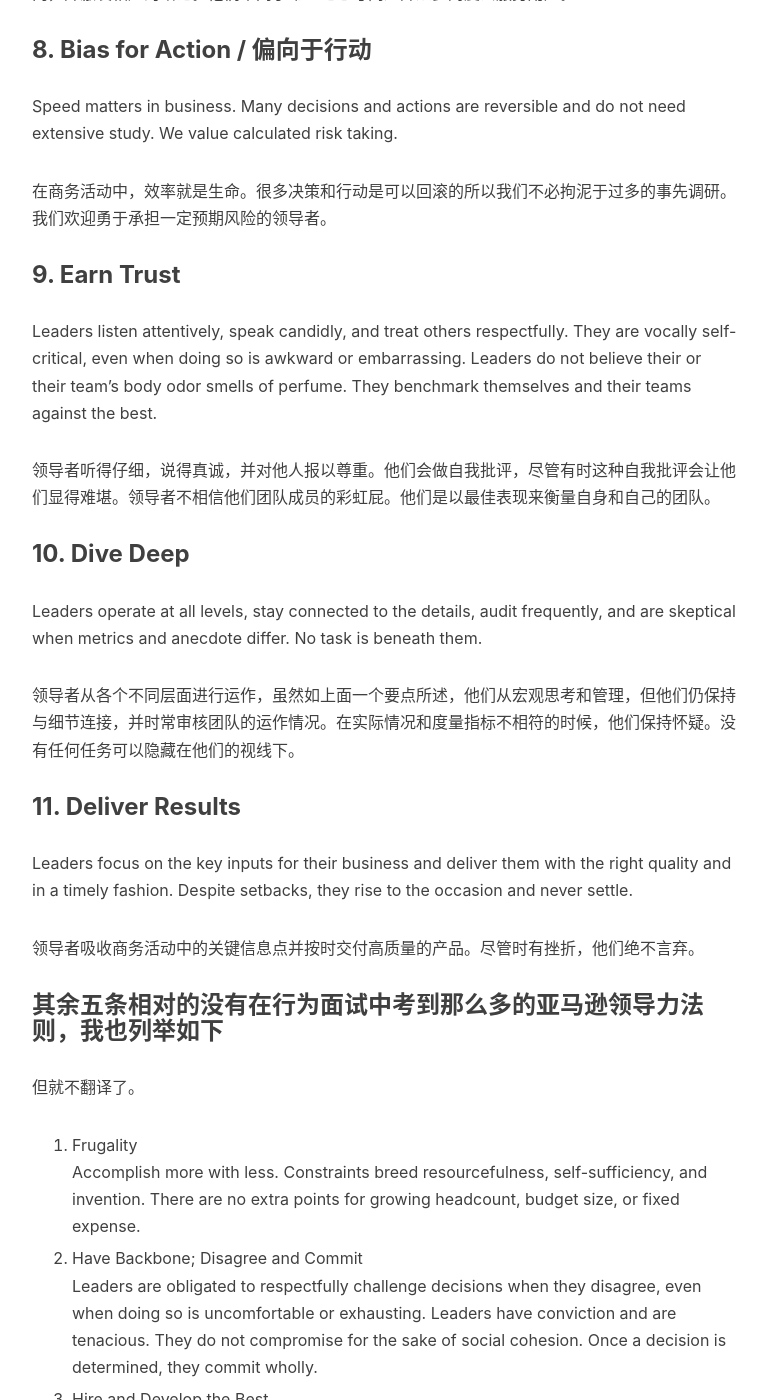
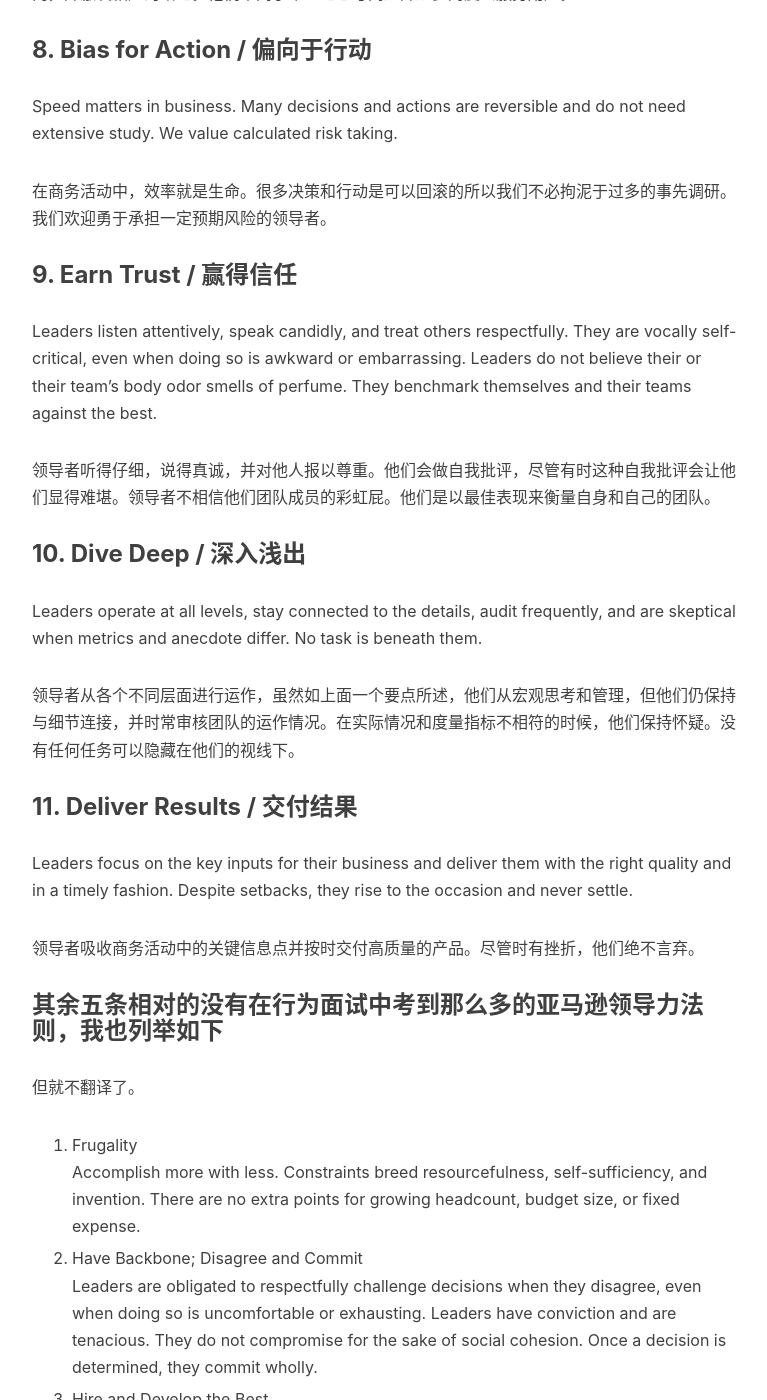
Before and after one commit to starwavelin/starwavelin.github.io, a Jekyll site: the page built from _posts/2022-05-23-Amazon-leadership-principles-common-11-rules.md, in a window 1280 px wide and 1400 px high, scrolled down 2591 px. Shown: the whole window, without its empty margins (233-1000 px from the left). Built offline with Jekyll 4.4.1, drawn with Linux system fonts in a browser that asks for light colours; nearby versions of some CDN libraries; comment, search, counter and statistics services are not loaded.

Commit message:
chore: polish an article; add a toto

```diff
--- a/_posts/2022-05-23-Amazon-leadership-principles-common-11-rules.md
+++ b/_posts/2022-05-23-Amazon-leadership-principles-common-11-rules.md
@@ -54,17 +54,17 @@
 
 在商务活动中，效率就是生命。很多决策和行动是可以回滚的所以我们不必拘泥于过多的事先调研。我们欢迎勇于承担一定预期风险的领导者。
 
-### 9. Earn Trust
+### 9. Earn Trust / 赢得信任
 Leaders listen attentively, speak candidly, and treat others respectfully. They are vocally self-critical, even when doing so is awkward or embarrassing. Leaders do not believe their or their team’s body odor smells of perfume. They benchmark themselves and their teams against the best.
 
 领导者听得仔细，说得真诚，并对他人报以尊重。他们会做自我批评，尽管有时这种自我批评会让他们显得难堪。领导者不相信他们团队成员的彩虹屁。他们是以最佳表现来衡量自身和自己的团队。
 
-### 10. Dive Deep
+### 10. Dive Deep / 深入浅出
 Leaders operate at all levels, stay connected to the details, audit frequently, and are skeptical when metrics and anecdote differ. No task is beneath them.
 
 领导者从各个不同层面进行运作，虽然如上面一个要点所述，他们从宏观思考和管理，但他们仍保持与细节连接，并时常审核团队的运作情况。在实际情况和度量指标不相符的时候，他们保持怀疑。没有任何任务可以隐藏在他们的视线下。
 
-### 11. Deliver Results
+### 11. Deliver Results / 交付结果
 Leaders focus on the key inputs for their business and deliver them with the right quality and in a timely fashion. Despite setbacks, they rise to the occasion and never settle.
 
 领导者吸收商务活动中的关键信息点并按时交付高质量的产品。尽管时有挫折，他们绝不言弃。
```
Also changed, not shown: README.md.
